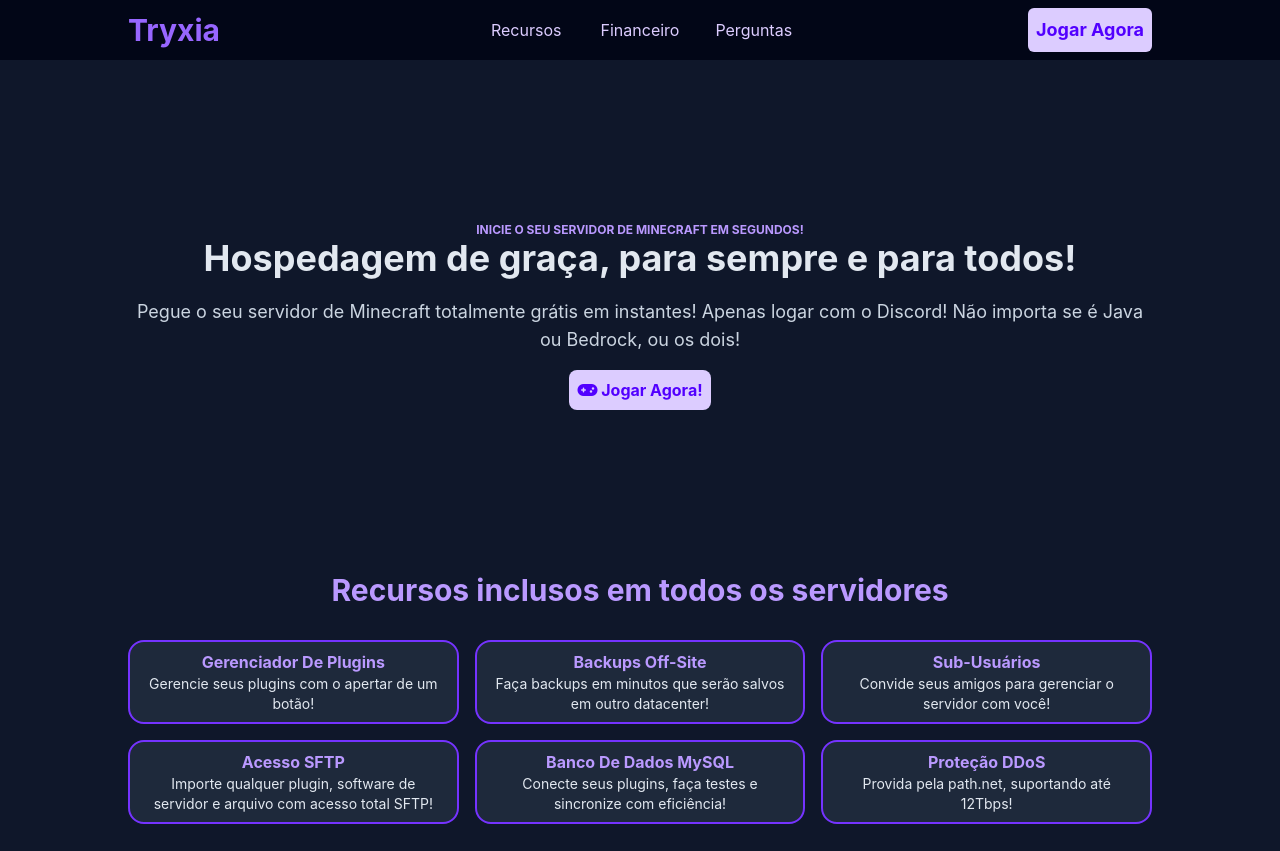
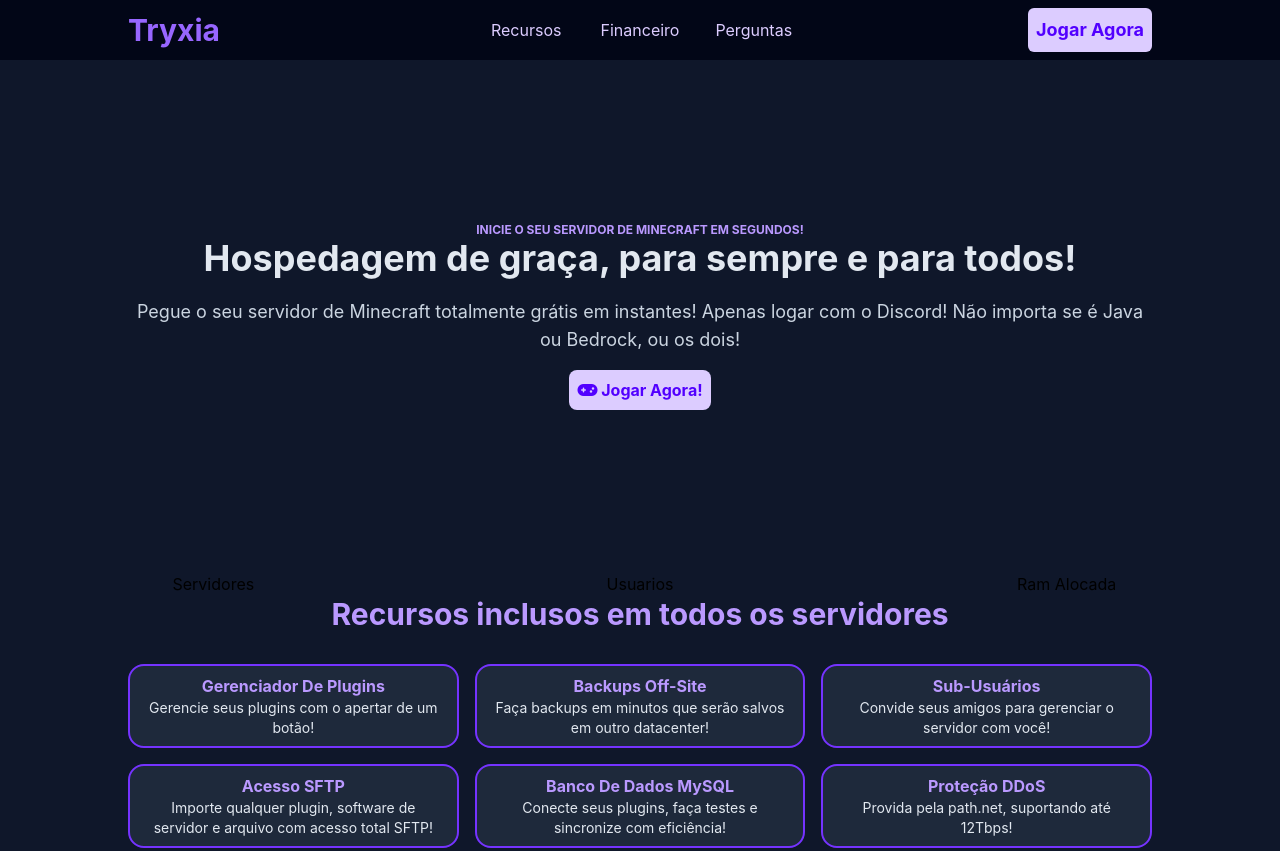
Before and after one commit to TryxiaHost/Website, a website: page index.html in a window 1280 px wide. Shown: the top 851 px of the page. Drawn offline with nearby package versions, Linux system fonts and the light colour scheme; a web font is replaced by a local one.

Commit message:
Testing, number one

```diff
--- a/index.html
+++ b/index.html
@@ -71,8 +71,21 @@
         </div>
         <!-- End Hero -->
 
-        <!-- Características -->
-        <!-- End Características -->
+        <!-- Statistics -->
+        <div>
+            <div class="grid grid-cols-3 mx-auto text-center self-center">
+                <div id="server-quantity">
+                    Servidores
+                </div>
+                <div>
+                    Usuarios
+                </div>
+                <div>
+                    Ram Alocada
+                </div>
+            </div>
+        </div>
+        <!-- End Statistics -->
 
         <!-- Recursos -->
         <div id="recursos" class="">
--- /dev/null
+++ b/package.json
@@ -0,0 +1,5 @@
+{
+  "devDependencies": {
+    "tailwindcss": "^3.4.4"
+  }
+}
```
Also changed, not shown: css/output.css, 2 other files.
